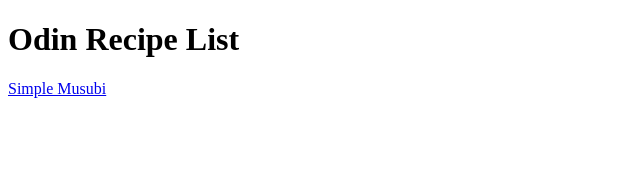
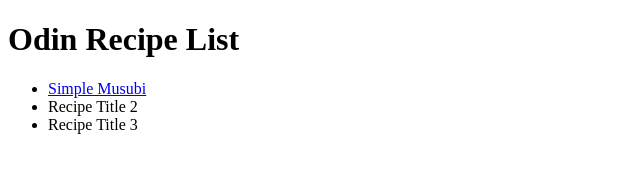
Before and after one commit to BugHeaven/odin-recipes, a plain HTML site: page index.html in a window 1280 px wide. Shown: the whole page, without its empty margins (0-640 px from the left). Drawn offline with Linux system fonts and the light colour scheme.

Commit message:
Modified anchor and add list
Modified Simple Musubi anchor link by nesting it in a list. Added two more unordered bulletpoints with placeholder text.

```diff
--- a/index.html
+++ b/index.html
@@ -9,7 +9,13 @@
 
     <body>
         <h1>Odin Recipe List</h1>
-        <a href="./recipes/musubi.html">Simple Musubi</a>
+
+        <ul>
+        <li><a href="./recipes/musubi.html">Simple Musubi</a></li>
+        <li><a>Recipe Title 2</a></li>
+        <li><a>Recipe Title 3</a></li>
+        </ul>
+
     </body>
 
 
```
